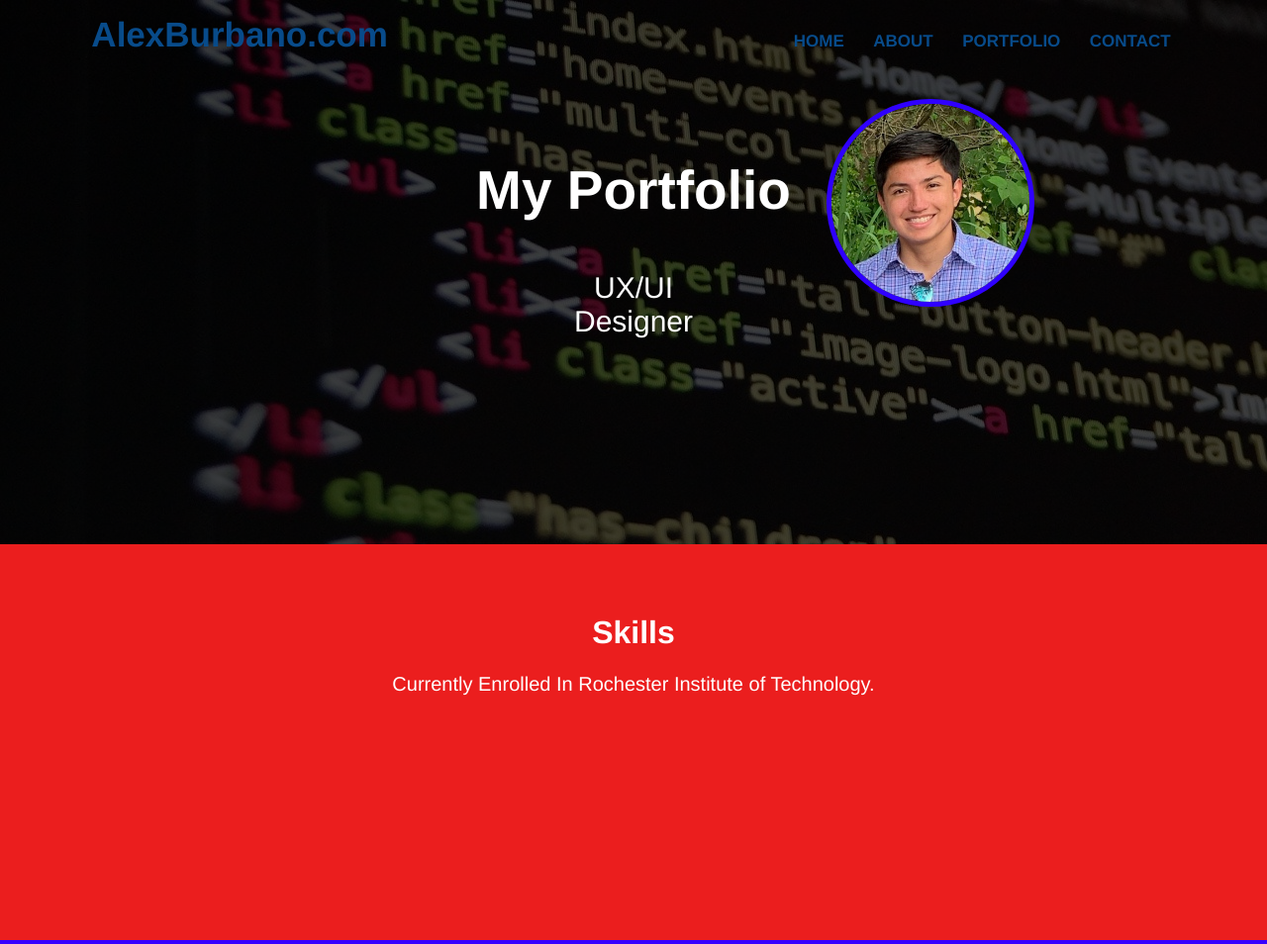
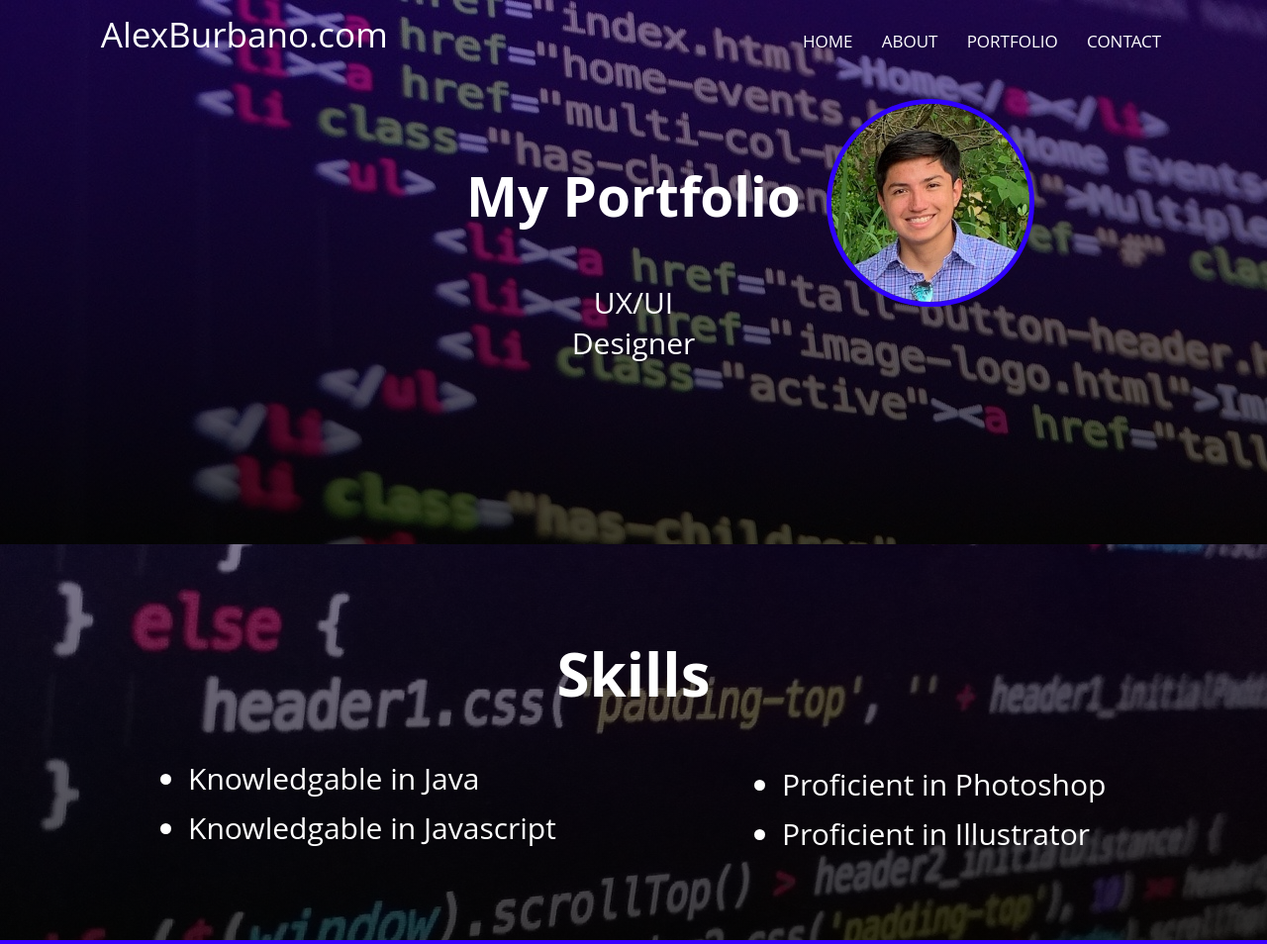
Before and after one commit to Alexandr5656/WebsiteTesting, a plain HTML site: page index.html in a window 1280 px wide. Shown: the top 954 px of the page at 99% size. Drawn offline with nearby package versions, Linux system fonts and the light colour scheme.

Commit message:
fixed skills

```diff
--- a/css/style.css
+++ b/css/style.css
@@ -20,7 +20,7 @@ body
  padding:0px;
  text-align:center;
  width:100%;
- font-family: "Myriad Pro","Helvetica Neue",Helvetica,Arial,Sans-Serif;
+ font-family: 'Open Sans',"Myriad Pro","Helvetica Neue",Helvetica,Arial,Sans-Serif;
  background-color:rgb(169, 208, 245,.05);
 }
 
@@ -33,26 +33,30 @@ body
 
 #header
 {
+ color:white;
  width:100%;
  margin:0px auto;
  padding:0px;
  text-align:center;
  height:70px;
  line-height:70px;
- background:rgba(8, 75, 138, 0);
+ background:rgba(16, 3, 136, 0);
  position: fixed;
+ font-family: 'Open Sans' ;
 }
 #header li
 {
+
+    color:white;
     display:inline-block;
     margin-right:25px;
     font-size:17px;
- color:#084B8A;
- font-weight:bold;
+    font: weight 1;;
     cursor:pointer;
 }
 #header #site_name
 {
+
     text-align:left;
     width:680px;
     font-size:35px;
@@ -73,18 +77,25 @@ body
     padding:50px;
     box-sizing:border-box;
     background-color:rgb(0, 238, 255);
-    color:white;
-    background: linear-gradient(rgba(0, 0, 0, 0.75), rgba(0, 0, 0, 0.75)),  url("../images/background.jpg");
+    font-family: 'Open Sans';
+    background: linear-gradient(rgba(36, 0, 119, 0.534), rgba(0, 0, 0, 0.75)),  url("../images/background.jpg");
    }
 
 #home h1
     {
+
+    font-weight: bolder;
+    color:white;
+
     margin-top: -150px;
     font-size:55px;
     }
 #home p
     {
+    color:white;
     margin-top: 50px;
+
+
     font-size:30px;
     }
 
@@ -101,14 +112,38 @@ body
     height:400px;
     padding:50px;
     box-sizing:border-box;
-    background-color:rgb(235, 30, 30);
-    /*background: linear-gradient(rgba(0, 0, 0, 0.85), rgba(0, 0, 0, 0.85)),  url("../images/background3.jpg");*/
+    background: linear-gradient(rgba(13, 0, 43, 0.534), rgba(0, 0, 0, 0.75)),  url("../images/background2.jpg");
     background-position: center;
     color:white;
     }
-#skills p
+#skills h1
     {
-    font-size:20px;
+    font-size:60px;
+    }
+#skills li
+    {
+         font-family: 'Open Sans';
+    color:white;
+    text-align:left;
+    font-size:30px;
+    font-weight: normal;
+    line-height: 50px;
+
+    }
+
+.ListLeft
+{
+    align-items: left;
+    margin-left: 100px;
+
+
+}
+.ListRight
+{
+    align-items: left;
+    margin-left:700px;
+    margin-top:-110px;
+
 }
 /* ///////////////////////////////////////////////////////////////////////////////////////////
 |                                                                                            |
--- a/index.html
+++ b/index.html
@@ -30,8 +30,17 @@
 <!------------------------------------------------------------------------------------------------------------------>
         <div id="skills">
             <h1>Skills</h1>
-            <p>Currently Enrolled In Rochester Institute of Technology.</p>
-            <p></p>
+        <ul class = "ListLeft">
+            <li>Knowledgable in Java</li>
+            <li>Knowledgable in Javascript</li>
+        </ul>
+        <ul class = "ListRight">
+            <li>Proficient in Photoshop</li>
+            <li>Proficient in Illustrator</li>
+
+
+        </ul>
+
         </div>
 <!------------------------------------------------------------------------------------------------------------------>
         <div id="portfolio">
```
Lines whose indentation alone changed are shown as unchanged.
